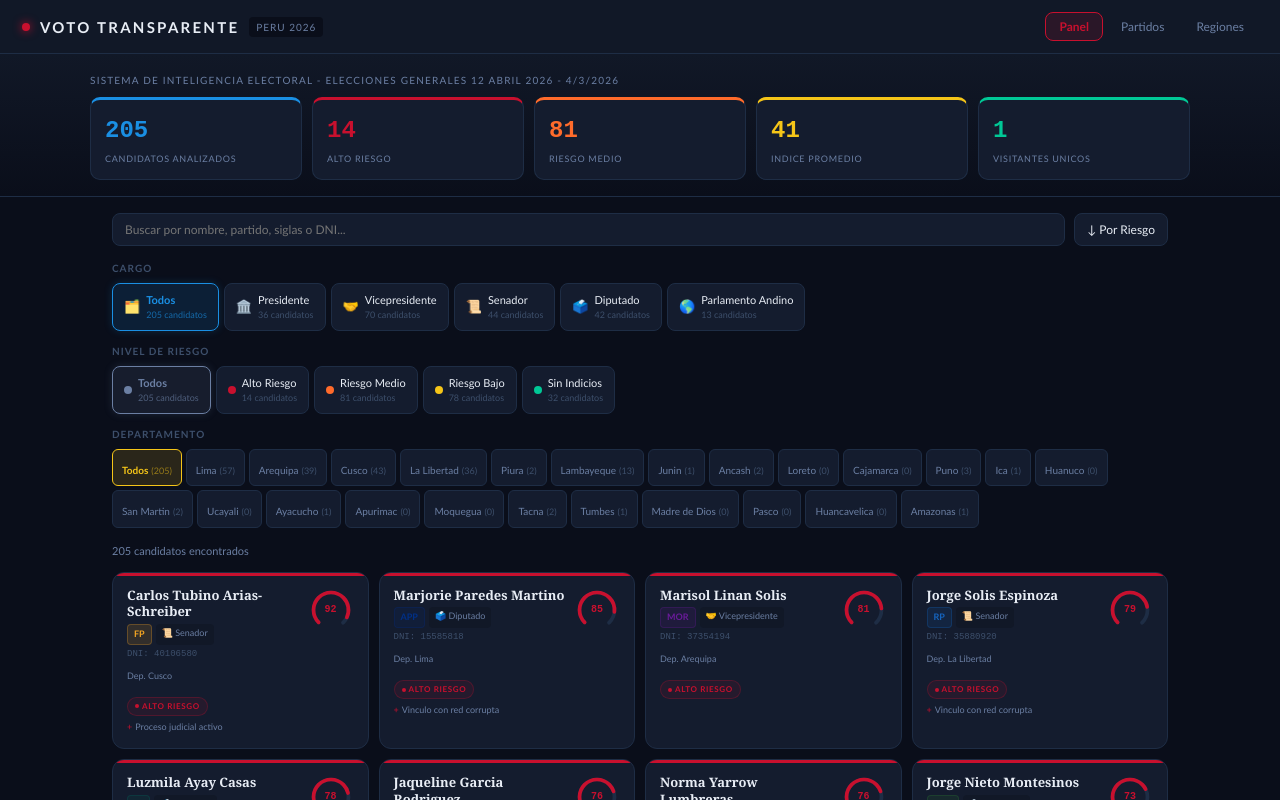
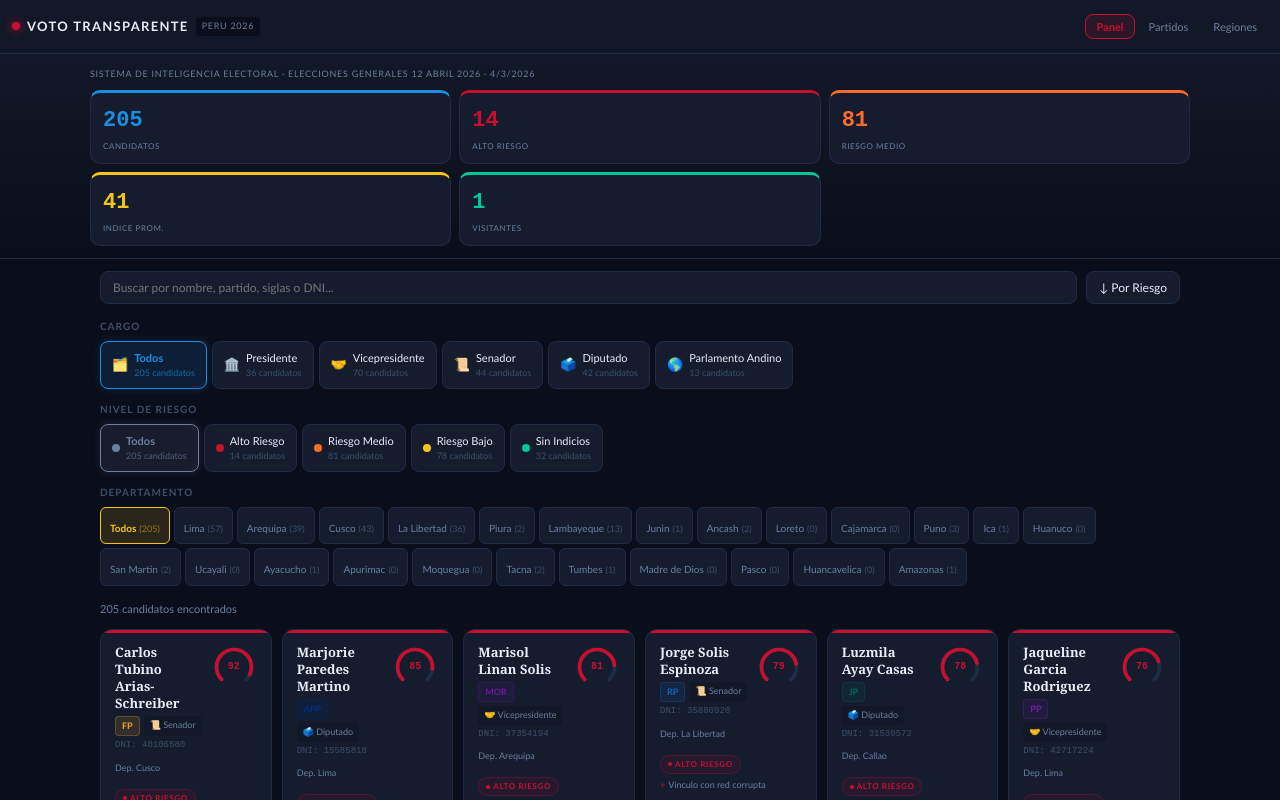
Before and after one commit to dialdise/peruelectoral, a React (Vite) app: page / in a window 1280 px wide. Shown: the top 800 px of the page. Built offline with nearby package versions, Linux system fonts and the light colour scheme.

Commit message:
Refactor App component layout and styles

```diff
--- a/src/App.jsx
+++ b/src/App.jsx
@@ -1056,43 +1056,43 @@ export default function App(){
   return(
     <div style={{minHeight:"100vh",background:COLORS.bg,color:COLORS.text,fontFamily:"Trebuchet MS,sans-serif"}}>
       {/* Nav */}
-      <div style={{background:COLORS.surface,borderBottom:"1px solid "+COLORS.border,padding:"0 22px",display:"flex",alignItems:"center",justifyContent:"space-between",height:54,position:"sticky",top:0,zIndex:100}}>
-        <div style={{display:"flex",alignItems:"center",gap:10}}>
-          <div style={{width:8,height:8,background:COLORS.accent,borderRadius:"50%",boxShadow:"0 0 10px "+COLORS.accent}}/>
-          <span style={{fontWeight:900,fontSize:15,letterSpacing:"0.15em"}}>VOTO TRANSPARENTE</span>
-          <span style={{fontSize:10,color:COLORS.textMuted,background:COLORS.bg,padding:"2px 7px",borderRadius:4,letterSpacing:"0.1em"}}>PERU 2026</span>
+      <div style={{background:COLORS.surface,borderBottom:"1px solid "+COLORS.border,padding:"0 12px",display:"flex",alignItems:"center",justifyContent:"space-between",minHeight:54,position:"sticky",top:0,zIndex:100,flexWrap:"wrap",gap:4}}>
+        <div style={{display:"flex",alignItems:"center",gap:7,padding:"8px 0"}}>
+          <div style={{width:8,height:8,background:COLORS.accent,borderRadius:"50%",boxShadow:"0 0 10px "+COLORS.accent,flexShrink:0}}/>
+          <span style={{fontWeight:900,fontSize:13,letterSpacing:"0.1em"}}>VOTO TRANSPARENTE</span>
+          <span style={{fontSize:9,color:COLORS.textMuted,background:COLORS.bg,padding:"2px 6px",borderRadius:4,letterSpacing:"0.08em"}}>PERU 2026</span>
         </div>
-        <div style={{display:"flex",gap:4}}>
+        <div style={{display:"flex",gap:3,flexWrap:"wrap",padding:"4px 0"}}>
           {[["dashboard","Panel"],["partidos","Partidos"],["regiones","Regiones"]].map(([v,l])=>(
-            <button key={v} onClick={()=>setView(v)} style={navBtn(view===v)}>{l}</button>
+            <button key={v} onClick={()=>setView(v)} style={{...navBtn(view===v),padding:"5px 10px",fontSize:11}}>{l}</button>
           ))}
         </div>
       </div>
 
       {/* Stats bar */}
-      <div style={{background:"linear-gradient(180deg,"+COLORS.surface+" 0%,"+COLORS.bg+" 100%)",borderBottom:"1px solid "+COLORS.border,padding:"18px 22px 16px"}}>
+      <div style={{background:"linear-gradient(180deg,"+COLORS.surface+" 0%,"+COLORS.bg+" 100%)",borderBottom:"1px solid "+COLORS.border,padding:"14px 12px 12px"}}>
         <div style={{maxWidth:1100,margin:"0 auto"}}>
-          <div style={{fontSize:10,color:COLORS.textMuted,letterSpacing:"0.12em",marginBottom:9}}>
-            {"SISTEMA DE INTELIGENCIA ELECTORAL - ELECCIONES GENERALES 12 ABRIL 2026 - "+new Date().toLocaleDateString("es-PE").toUpperCase()}
+          <div style={{fontSize:9,color:COLORS.textMuted,letterSpacing:"0.08em",marginBottom:9,lineHeight:1.4}}>
+            {"SISTEMA DE INTELIGENCIA ELECTORAL · ELECCIONES GENERALES 12 ABRIL 2026 · "+new Date().toLocaleDateString("es-PE").toUpperCase()}
           </div>
-          <div style={{display:"grid",gridTemplateColumns:"repeat(5,1fr)",gap:10}}>
+          <div style={{display:"grid",gridTemplateColumns:"repeat(3,1fr)",gap:8}}>
             {[
-              {label:"CANDIDATOS ANALIZADOS",value:stats.total,color:COLORS.accentBlue},
+              {label:"CANDIDATOS",value:stats.total,color:COLORS.accentBlue},
               {label:"ALTO RIESGO",value:stats.high,color:COLORS.riskHigh},
               {label:"RIESGO MEDIO",value:stats.med,color:COLORS.accentOrange},
-              {label:"INDICE PROMEDIO",value:stats.avg,color:COLORS.accentYellow},
-              {label:"VISITANTES UNICOS",value:visitors,color:COLORS.accentGreen},
+              {label:"INDICE PROM.",value:stats.avg,color:COLORS.accentYellow},
+              {label:"VISITANTES",value:visitors,color:COLORS.accentGreen},
             ].map(({label,value,color})=>(
-              <div key={label} style={{background:COLORS.card,border:"1px solid "+COLORS.border,borderRadius:10,padding:"12px 14px",borderTop:"3px solid "+color}}>
-                <div style={{fontSize:24,fontWeight:900,color,fontFamily:"monospace"}}>{value}</div>
-                <div style={{fontSize:9,color:COLORS.textMuted,marginTop:2,letterSpacing:"0.08em"}}>{label}</div>
+              <div key={label} style={{background:COLORS.card,border:"1px solid "+COLORS.border,borderRadius:10,padding:"10px 12px",borderTop:"3px solid "+color}}>
+                <div style={{fontSize:22,fontWeight:900,color,fontFamily:"monospace"}}>{value}</div>
+                <div style={{fontSize:8,color:COLORS.textMuted,marginTop:2,letterSpacing:"0.07em"}}>{label}</div>
               </div>
             ))}
           </div>
         </div>
       </div>
 
-      <div style={{maxWidth:1100,margin:"0 auto",padding:"16px 22px"}}>
+      <div style={{maxWidth:1100,margin:"0 auto",padding:"12px 10px"}}>
 
         {view==="dashboard"&&(
           <div>
@@ -1183,7 +1183,7 @@ export default function App(){
               )}
             </div>
 
-            <div style={{display:"grid",gridTemplateColumns:"repeat(auto-fill,minmax(220px,1fr))",gap:10}}>
+            <div style={{display:"grid",gridTemplateColumns:"repeat(auto-fill,minmax(160px,1fr))",gap:10}}>
               {filtered.map(c=><CandidateCard key={c.id} candidate={c} onClick={setSelected}/>)}
             </div>
           </div>
```
